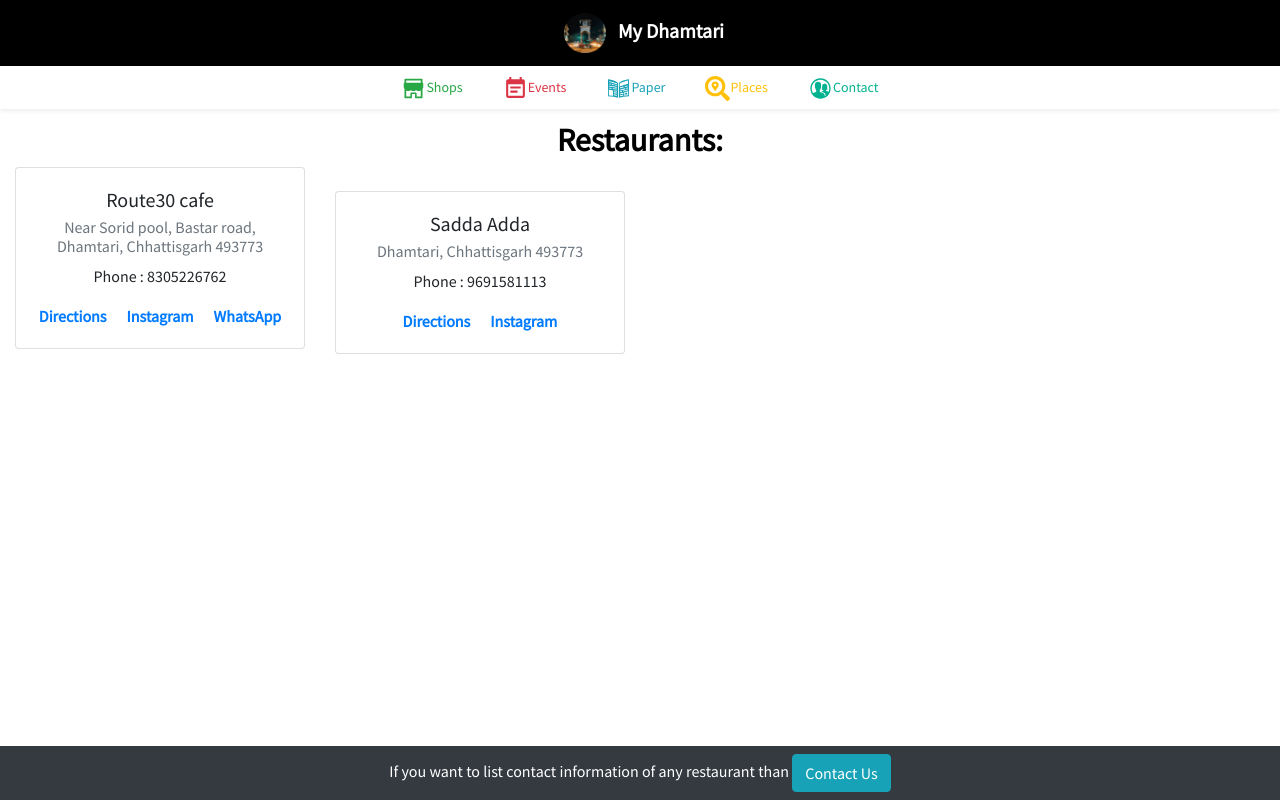
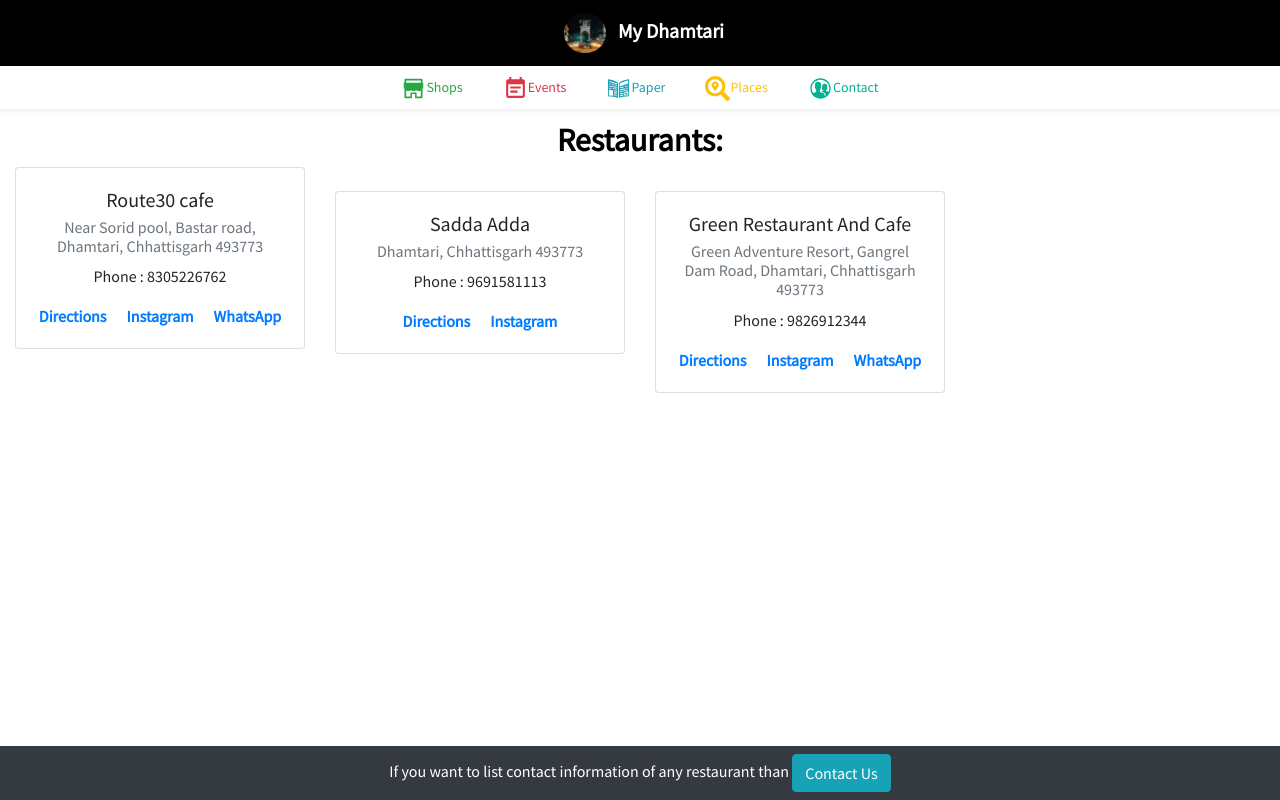
Before and after one commit to manav-kothari/My-Dhamtari, a React (Create React App) app: page /contact/restaurant in a window 1280 px wide. Built offline with nearby package versions, Linux system fonts and the light colour scheme.

Commit message:
updated contact details

```diff
--- a/src/screens/ContactScreen/RestaurantContactScreen.js
+++ b/src/screens/ContactScreen/RestaurantContactScreen.js
@@ -45,6 +45,27 @@
             </Card.Body>
           </Card>
         </Col>
+        <Col sm={12} md={6} lg={6} xl={3}>
+          <Card className="mt-4">
+            <Card.Body>
+              <Card.Title>Green Restaurant And Cafe</Card.Title>
+              <Card.Subtitle className="mb-2 text-muted">
+                Green Adventure Resort, Gangrel Dam Road, Dhamtari, Chhattisgarh
+                493773
+              </Card.Subtitle>
+              <Card.Text>Phone : 9826912344</Card.Text>
+              <Card.Link href="https://www.google.com/maps/place/Green+Restaurant+And+Cafe/@20.6175723,81.5524017,15z/data=!3m1!4b1!4m5!3m4!1s0x3a2f2798a7b08733:0xca6a10d857742ca9!8m2!3d20.6175725!4d81.5611565">
+                <strong>Directions</strong>
+              </Card.Link>
+              <Card.Link href="https://www.instagram.com/sadda_adda_cg05/">
+                <strong>Instagram</strong>
+              </Card.Link>
+              <Card.Link href="//api.whatsapp.com/send?phone=918305952081">
+                <strong>WhatsApp</strong>
+              </Card.Link>
+            </Card.Body>
+          </Card>
+        </Col>
       </Row>
       <div className="alert alert-info text-center blink_me p-3 my-5 h4 text-dark">
         More details will be listed soon...
--- a/src/screens/EventsScreen.js
+++ b/src/screens/EventsScreen.js
@@ -1,5 +1,5 @@
 import React from "react";
-import { Button, Navbar, Card } from "react-bootstrap";
+import { Button, Navbar, Card, Row, Col } from "react-bootstrap";
 import Header from "../components/Header";
 import Cake from "../images/event/cake.jpg";
 
@@ -10,7 +10,9 @@
       <h1 className="text-center p-2 mt-2 heading" as="h1">
         Upcoming Events
       </h1>
-      <Card className="my-2 mx-1 rounded">
+      <Row className="row p-1 text-center">
+        <Col sm={12} md={6} lg={6} xl={4}>
+          <Card className="my-2 rounded">
             <Card.Img
               className="event-card-img-top embed-responsive-item"
               variant="top"
@@ -23,6 +25,8 @@
               </h4>
             </Card.Title>
           </Card>
+        </Col>
+      </Row>
       {/* <div className="aler alert-danger text-center blink_me p-3 my-5 text-capitalize h2 text-dark">
         No events happening
         <br />
@@ -31,7 +35,8 @@
       <Navbar
         bg="dark"
         variant="dark"
-        className="footer text-center text-white mx-auto"
+        className=" text-center text-white mx-auto"
+        position="bottom"
       >
         <span className="mx-auto">
           If you want to list any Event or any type of Classes here than{" "}
--- a/src/style.css
+++ b/src/style.css
@@ -201,6 +201,10 @@
     margin-top: -70px;
     height: 70px;
   }
+  .event-card-img-top {
+    width: 100%;
+    height: 80vh;
+  }
 }
 
 /* .card1:hover {
```
Lines whose indentation alone changed are shown as unchanged.
